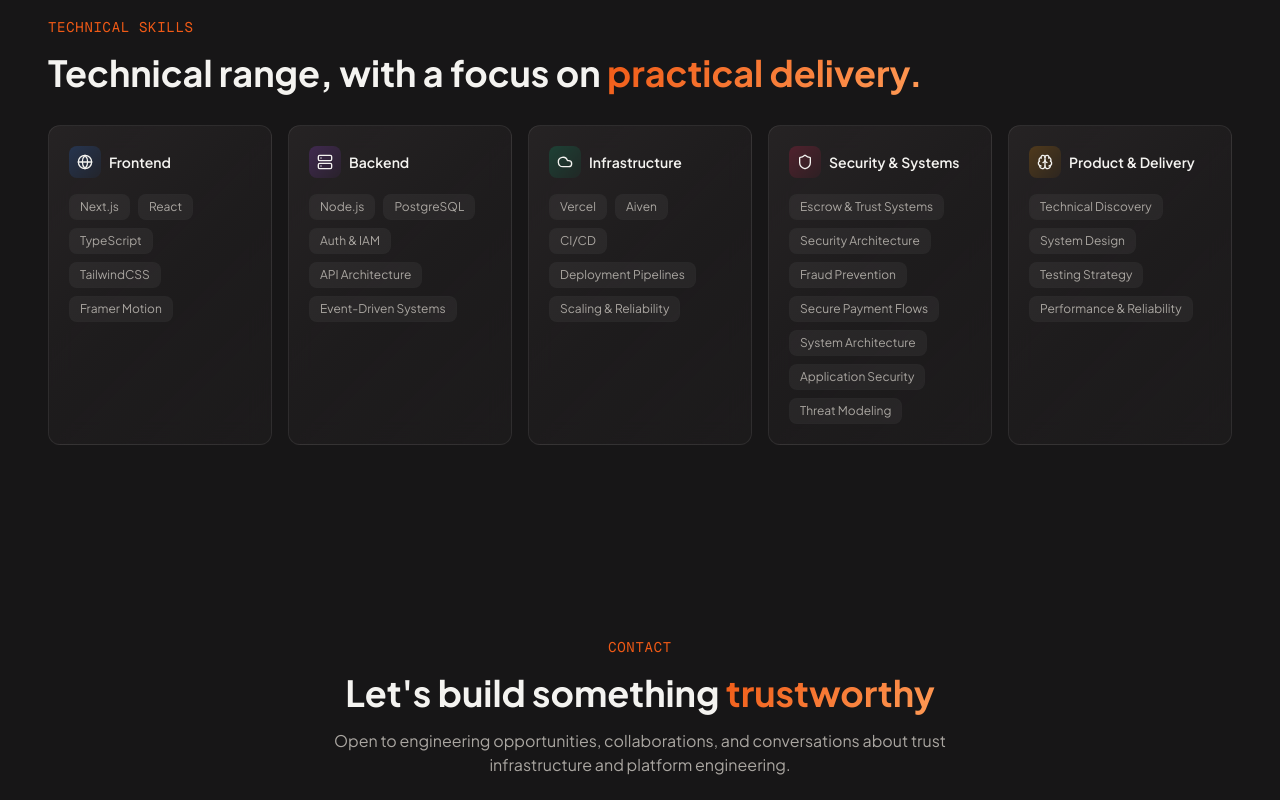
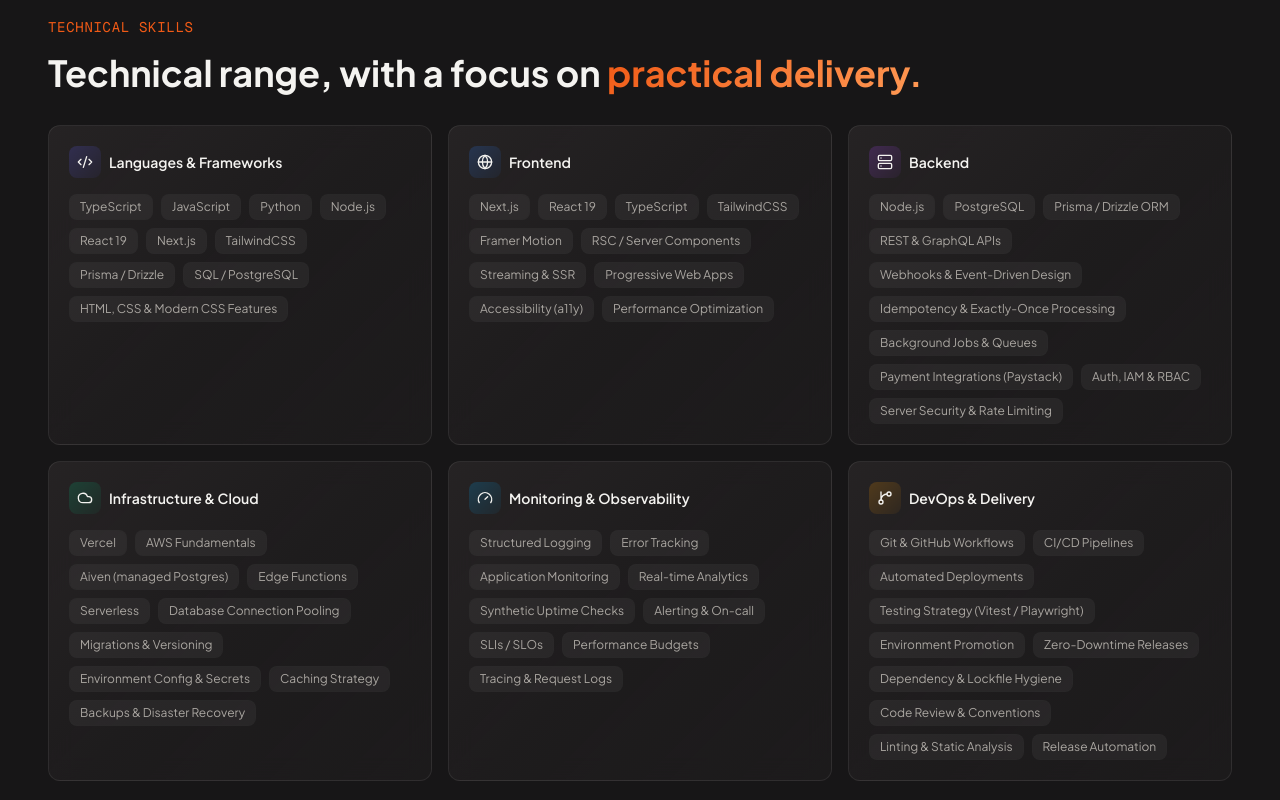
Before and after one commit to micha-tech/michaeljohnson, a Next.js app: page / in a window 1280 px wide. Shown: the part 3700-4500 px from the top of the page. Built offline with nearby package versions, Linux system fonts and the light colour scheme.

Commit message:
control pane

```diff
--- a/src/components/sections/skills.tsx
+++ b/src/components/sections/skills.tsx
@@ -3,47 +3,110 @@
 import { motion } from "framer-motion";
 import { useIntersectionObserver } from "@/hooks/use-intersection-observer";
 import {
-  Globe, Server, Cloud, Shield, Brain,
+  Globe, Server, Cloud, Gauge, GitBranch, Code2,
 } from "lucide-react";
 
 const skillGroups = [
   {
+    title: "Languages & Frameworks",
+    icon: Code2,
+    color: "from-indigo-500/20 to-indigo-500/5",
+    skills: [
+      "TypeScript",
+      "JavaScript",
+      "Python",
+      "Node.js",
+      "React 19",
+      "Next.js",
+      "TailwindCSS",
+      "Prisma / Drizzle",
+      "SQL / PostgreSQL",
+      "HTML, CSS & Modern CSS Features",
+    ],
+  },
+  {
     title: "Frontend",
     icon: Globe,
     color: "from-blue-500/20 to-blue-500/5",
-    skills: ["Next.js", "React", "TypeScript", "TailwindCSS", "Framer Motion"],
+    skills: [
+      "Next.js",
+      "React 19",
+      "TypeScript",
+      "TailwindCSS",
+      "Framer Motion",
+      "RSC / Server Components",
+      "Streaming & SSR",
+      "Progressive Web Apps",
+      "Accessibility (a11y)",
+      "Performance Optimization",
+    ],
   },
   {
     title: "Backend",
     icon: Server,
     color: "from-purple-500/20 to-purple-500/5",
-    skills: ["Node.js", "PostgreSQL", "Auth & IAM", "API Architecture", "Event-Driven Systems"],
-  },
-  {
-    title: "Infrastructure",
-    icon: Cloud,
-    color: "from-emerald-500/20 to-emerald-500/5",
-    skills: ["Vercel", "Aiven", "CI/CD", "Deployment Pipelines", "Scaling & Reliability"],
-  },
-  {
-    title: "Security & Systems",
-    icon: Shield,
-    color: "from-rose-500/20 to-rose-500/5",
     skills: [
-      "Escrow & Trust Systems",
-      "Security Architecture",
-      "Fraud Prevention",
-      "Secure Payment Flows",
-      "System Architecture",
-      "Application Security",
-      "Threat Modeling",
+      "Node.js",
+      "PostgreSQL",
+      "Prisma / Drizzle ORM",
+      "REST & GraphQL APIs",
+      "Webhooks & Event-Driven Design",
+      "Idempotency & Exactly-Once Processing",
+      "Background Jobs & Queues",
+      "Payment Integrations (Paystack)",
+      "Auth, IAM & RBAC",
+      "Server Security & Rate Limiting",
     ],
   },
   {
-    title: "Product & Delivery",
-    icon: Brain,
+    title: "Infrastructure & Cloud",
+    icon: Cloud,
+    color: "from-emerald-500/20 to-emerald-500/5",
+    skills: [
+      "Vercel",
+      "AWS Fundamentals",
+      "Aiven (managed Postgres)",
+      "Edge Functions",
+      "Serverless",
+      "Database Connection Pooling",
+      "Migrations & Versioning",
+      "Environment Config & Secrets",
+      "Caching Strategy",
+      "Backups & Disaster Recovery",
+    ],
+  },
+  {
+    title: "Monitoring & Observability",
+    icon: Gauge,
+    color: "from-sky-500/20 to-sky-500/5",
+    skills: [
+      "Structured Logging",
+      "Error Tracking",
+      "Application Monitoring",
+      "Real-time Analytics",
+      "Synthetic Uptime Checks",
+      "Alerting & On-call",
+      "SLIs / SLOs",
+      "Performance Budgets",
+      "Tracing & Request Logs",
+    ],
+  },
+  {
+    title: "DevOps & Delivery",
+    icon: GitBranch,
     color: "from-amber-500/20 to-amber-500/5",
-    skills: ["Technical Discovery", "System Design", "Testing Strategy", "Performance & Reliability"],
+    skills: [
+      "Git & GitHub Workflows",
+      "CI/CD Pipelines",
+      "Automated Deployments",
+      "Testing Strategy (Vitest / Playwright)",
+      "Environment Promotion",
+      "Zero-Downtime Releases",
+      "Dependency & Lockfile Hygiene",
+      "Code Review & Conventions",
+      "Linting & Static Analysis",
+      "Release Automation",
+    ],
   },
 ];
 
@@ -65,7 +128,7 @@
             Technical range, with a focus on <span className="text-gradient">practical delivery.</span>
           </h3>
 
-          <div className="grid sm:grid-cols-2 lg:grid-cols-3 xl:grid-cols-5 gap-4">
+          <div className="grid sm:grid-cols-2 lg:grid-cols-3 gap-4">
             {skillGroups.map((group, gi) => (
               <motion.div
                 key={group.title}
```
